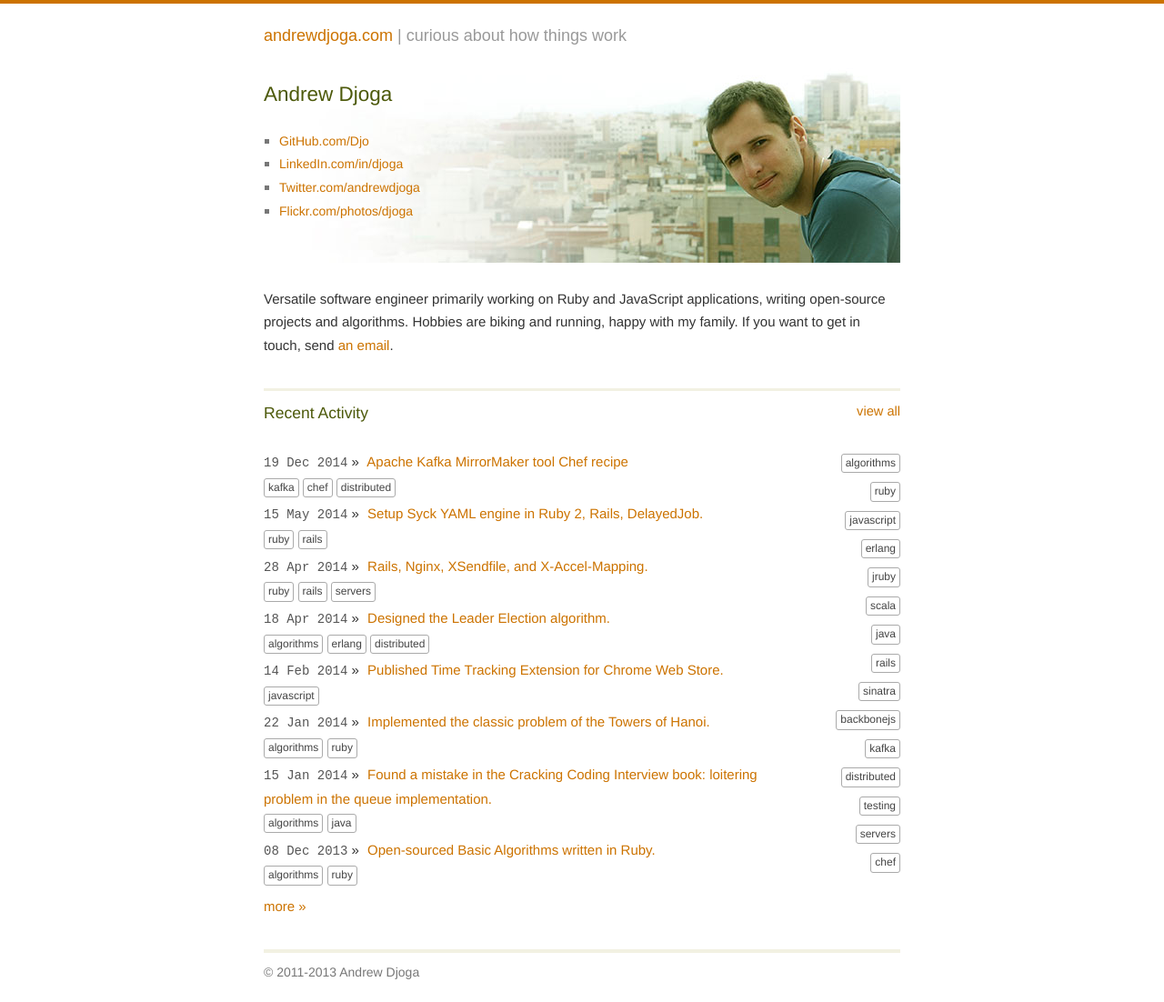
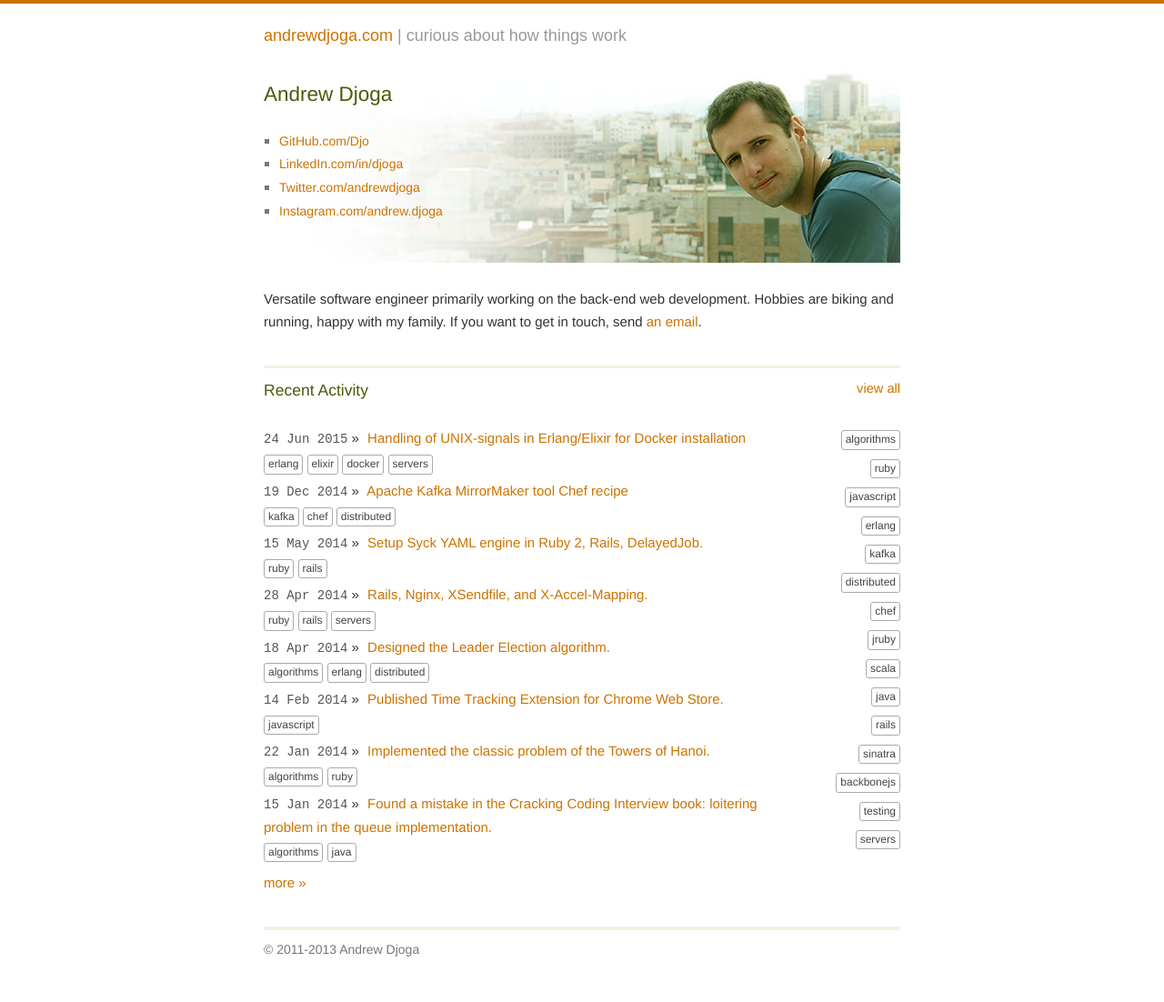
Before and after one commit to andriidzhoha/andriidzhoha.github.io, a Jekyll site: the page built from index.html, in a window 1280 px wide. Shown: the whole page at 91% size. Built offline with Jekyll 4.4.1, drawn with Linux system fonts in a browser that asks for light colours; after the commit the page ends 1077 px from its top, so only the background shows below that.

Commit message:
Handling of UNIX-signals in Erlang/Elixir for Docker installation

```diff
--- a/_config.yml
+++ b/_config.yml
@@ -3,21 +3,28 @@ activity_tags:
   - ruby
   - javascript
   - erlang
+  - kafka
+  - distributed
+  - chef
   - jruby
   - scala
   - java
   - rails
   - sinatra
   - backbonejs
-  - kafka
-  - distributed
   - testing
   - servers
-  - chef
+  - docker
   - benchmark
+  - elixir
   - slideshare
 
 activities:
+  -
+    text: "Handling of UNIX-signals in Erlang/Elixir for Docker installation"
+    date: 2015-06-24
+    link: 'https://gist.github.com/Djo/bfa9fa75928ce432ec51'
+    tags: ['erlang', 'elixir', 'docker', 'servers']
   -
     text: "Apache Kafka MirrorMaker tool Chef recipe"
     date: 2014-12-19
--- a/index.html
+++ b/index.html
@@ -9,12 +9,12 @@ title: Andrew Djoga
     <li><a href="https://github.com/Djo" title="GitHub">GitHub.com/Djo</a></li>
     <li><a href="http://www.linkedin.com/in/djoga" title="LinkedIn">LinkedIn.com/in/djoga</a></li>
     <li><a href="https://twitter.com/andrewdjoga" title="Twitter">Twitter.com/andrewdjoga</a></li>
-    <li><a href="http://www.flickr.com/photos/djoga" title="Flickr">Flickr.com/photos/djoga</a></li>
+    <li><a href="https://instagram.com/andrew.djoga" title="Instagram">Instagram.com/andrew.djoga</a></li>
   </ul>
 </div>
 
 <p>
-  Versatile software engineer primarily working on Ruby and JavaScript applications, writing open-source projects and algorithms. Hobbies are biking and running, happy with my family.
+  Versatile software engineer primarily working on the back-end web development. Hobbies are biking and running, happy with my family.
   If you want to get in touch, send&nbsp;<a href="mailto:andrew.djoga@gmail.com">an&nbsp;email</a>.
 </p>
 
```
